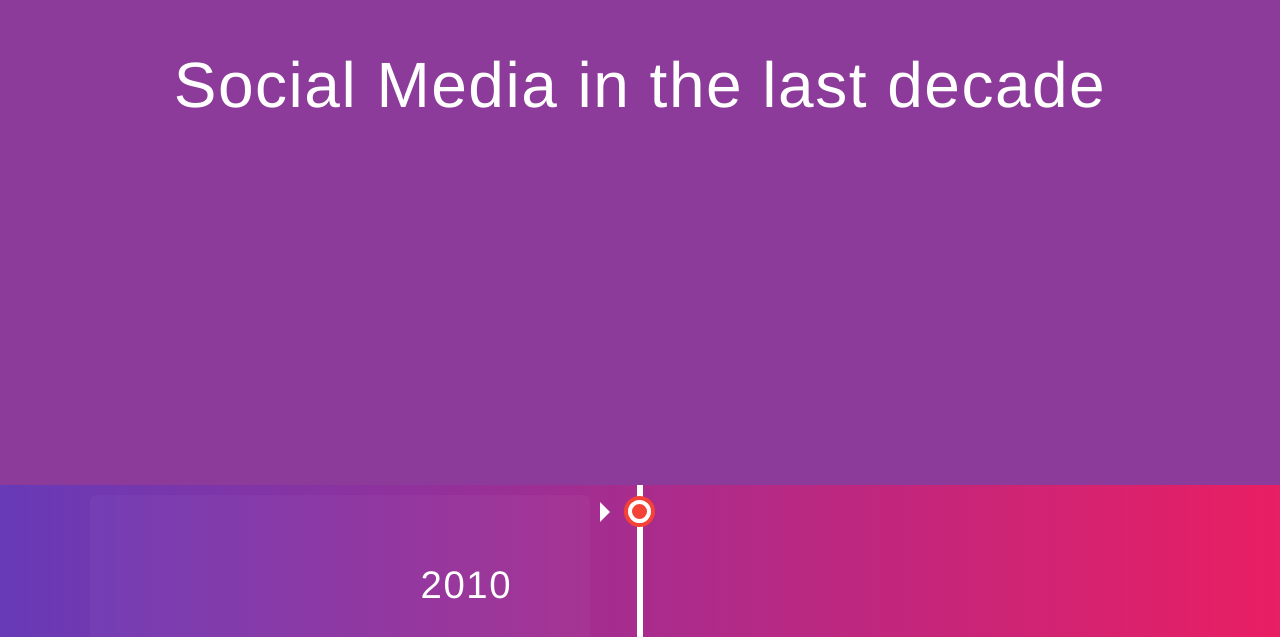
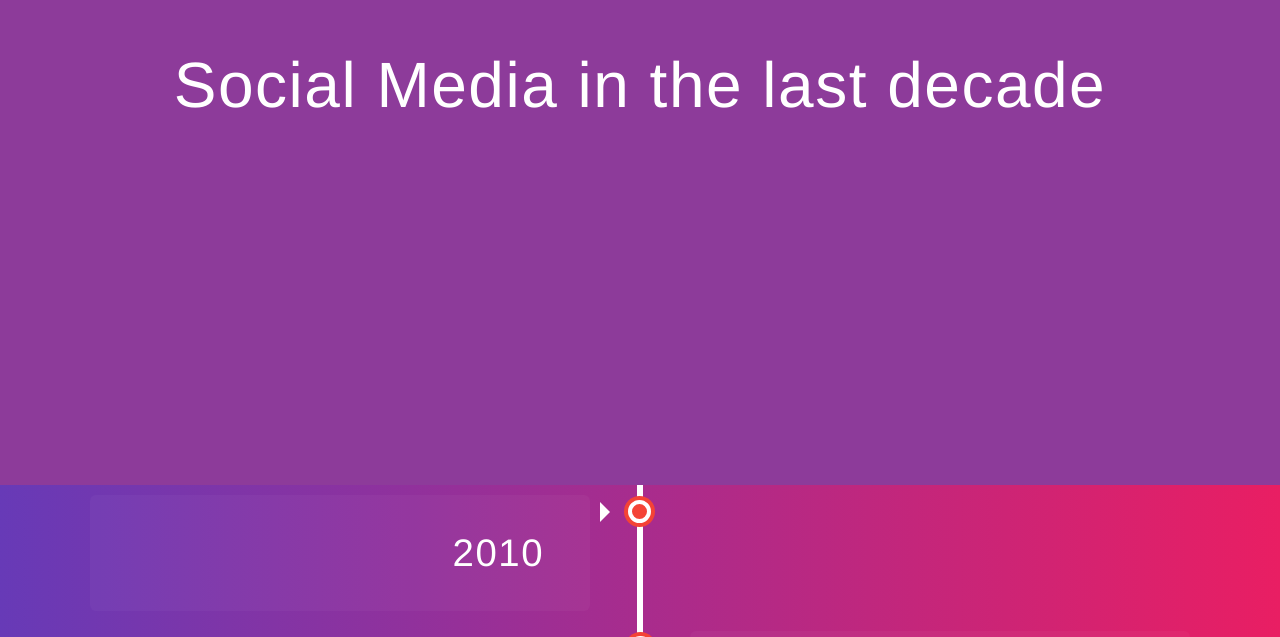
Before and after one commit to Chandankkrr/react-timeline-events, a React (Create React App) app: page / in a window 1280 px wide. Shown: the part 315-952 px from the top of the page. Built offline with nearby package versions, Linux system fonts and the light colour scheme.

Commit message:
h1 margin update

```diff
--- a/src/App.css
+++ b/src/App.css
@@ -14,6 +14,11 @@ body {
     align-items: center;
     justify-content: center;
     min-height: 100vh;
+}
+
+/* h1 */
+.app-header h1 {
+    margin: 3rem;
 }
 
 /* The actual timeline (the vertical ruler) */
@@ -123,7 +128,7 @@ h1 {
     color: #fff;
     font-weight: 400;
     font-size: 2.4em;
-    margin: 3rem;
+    margin: 1rem;
 }
 
 /* p */
```
